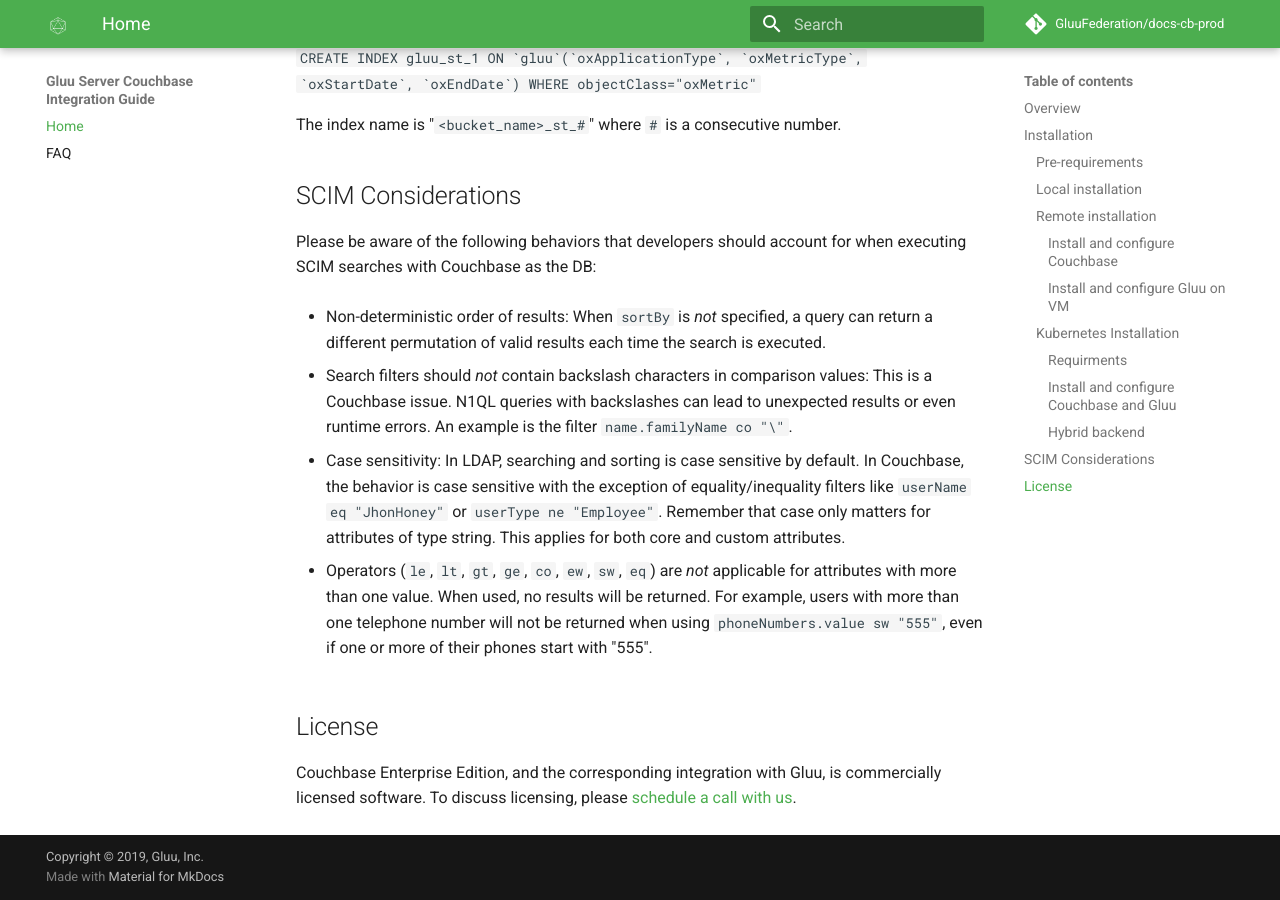
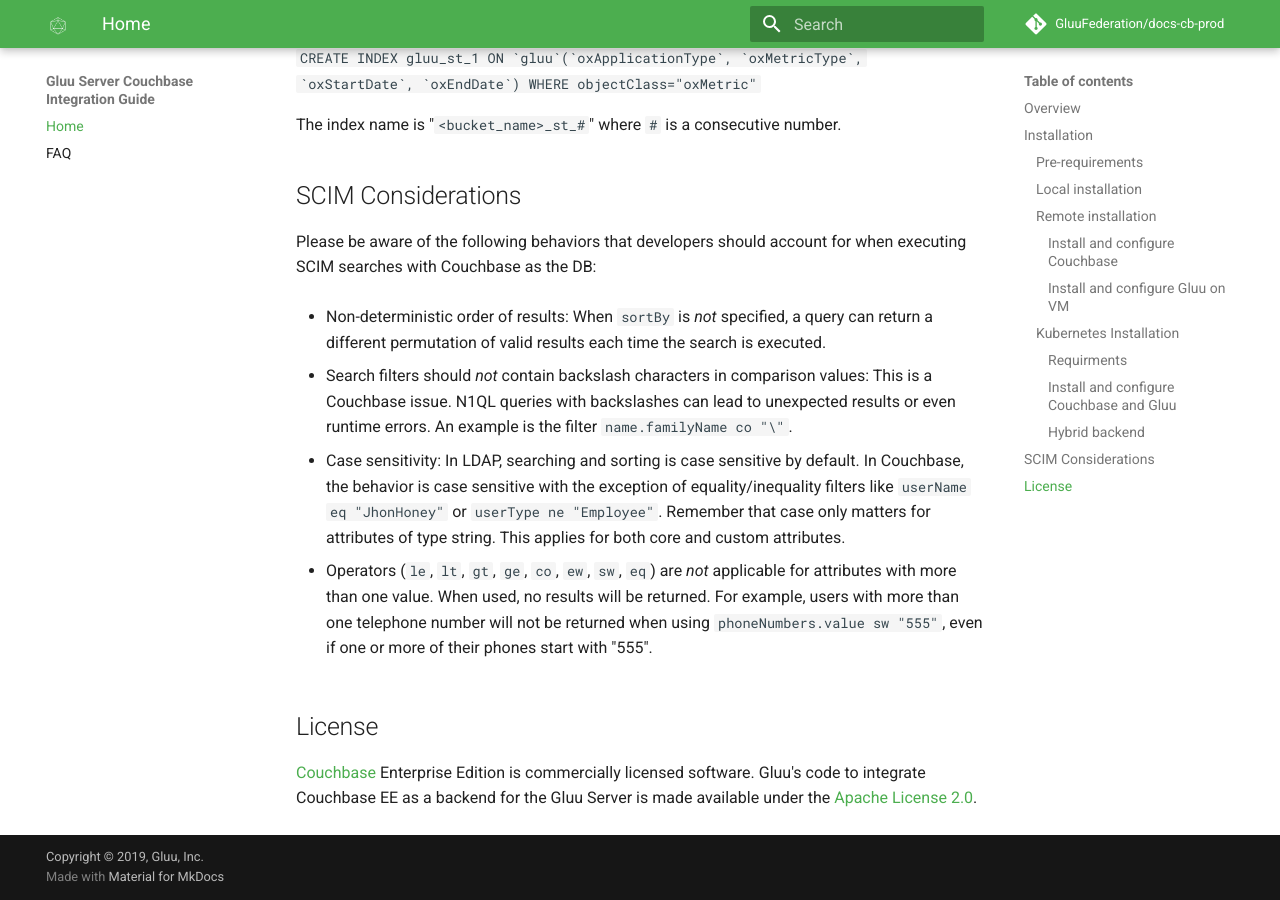
Before and after one commit to GluuFederation/docs-cb-prod, an MkDocs documentation site: the page built from docs/source/index.md, in a window 1280 px wide and 900 px high, scrolled down 7493 px. Built offline with MkDocs 1.6.1 and Material for MkDocs 9.7.7, drawn with Linux system fonts in a browser that asks for light colours; comment, search, counter and statistics services are not loaded.

Commit message:
Updated license information

```diff
--- a/docs/source/index.md
+++ b/docs/source/index.md
@@ -279,4 +279,4 @@ Please be aware of the following behaviors that developers should account for wh
 
 ## License
 
-Couchbase Enterprise Edition, and the corresponding integration with Gluu, is commercially licensed software. To discuss licensing, please [schedule a call with us](https://gluu.org/booking).
+[Couchbase](https://www.couchbase.com/) Enterprise Edition is commercially licensed software. Gluu's code to integrate Couchbase EE as a backend for the Gluu Server is made available under the [Apache License 2.0](http://www.apache.org/licenses/LICENSE-2.0).
```
